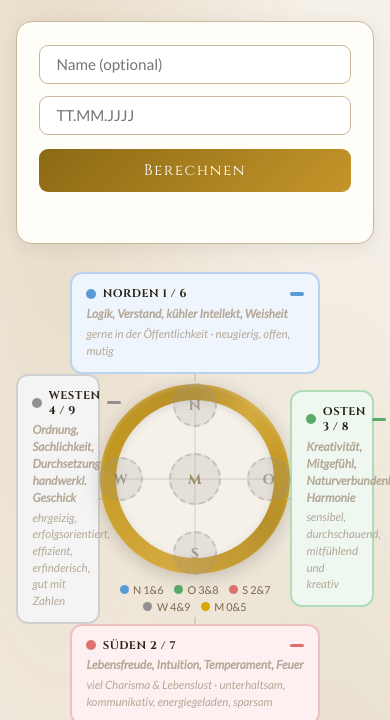
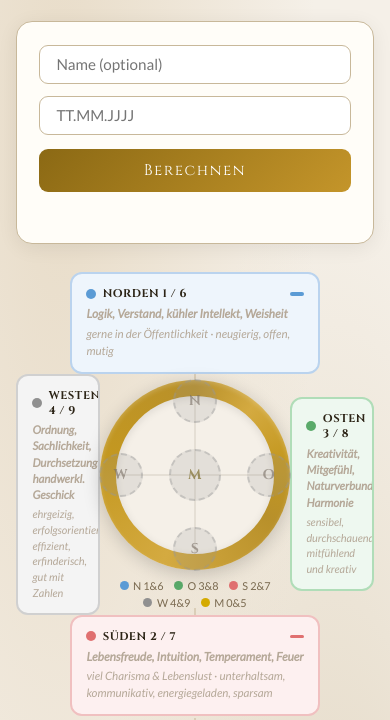
Before and after one commit to MartinHeinzmann/tiroler-zahlenrad, a plain HTML site: page index.html in a window 390 px wide. Shown: the part 124-844 px from the top of the page. Drawn offline with Linux system fonts and the light colour scheme.

Commit message:
Add files via upload

```diff
--- a/index.html
+++ b/index.html
@@ -165,6 +165,13 @@ h1 {
 .dc-kw   { font-size: .75rem; font-weight: 700; line-height: 1.4; margin-bottom: .2rem; }
 .dc-body { font-size: .72rem; color: var(--subtle); line-height: 1.45; }
 
+/* West/Ost always same size regardless of number state */
+.dc.west, .dc.ost {
+  font-size: .75rem;
+}
+.dc.west .dc-kw, .dc.ost .dc-kw { font-size: .75rem; }
+.dc.west .dc-body, .dc.ost .dc-body { font-size: .72rem; }
+
 /* ── WHEEL ── */
 .wheel-col { display: flex; flex-direction: column; align-items: center; }
 .wheel-outer-ring {
@@ -300,10 +307,13 @@ h1 {
 @media (max-width: 820px) {
   .two-col { grid-template-columns: 1fr; }
   .sig-col { position: static; }
-  .compass-mid { grid-template-columns: 1fr 190px 1fr; }
+  .compass-mid { grid-template-columns: minmax(0,1fr) 190px minmax(0,1fr); }
   .wheel-outer-ring { width: 190px; height: 190px; }
   .b-nord,.b-sued,.b-ost,.b-west { width: 44px; height: 44px; }
   .b-mitte { width: 52px; height: 52px; }
+  .dc.west, .dc.ost { overflow: hidden; }
+  .dc.west .dc-kw, .dc.ost .dc-kw { font-size: .72rem !important; font-weight: 700; }
+  .dc.west .dc-body, .dc.ost .dc-body { font-size: .68rem !important; }
 }
 </style>
 </head>
```
